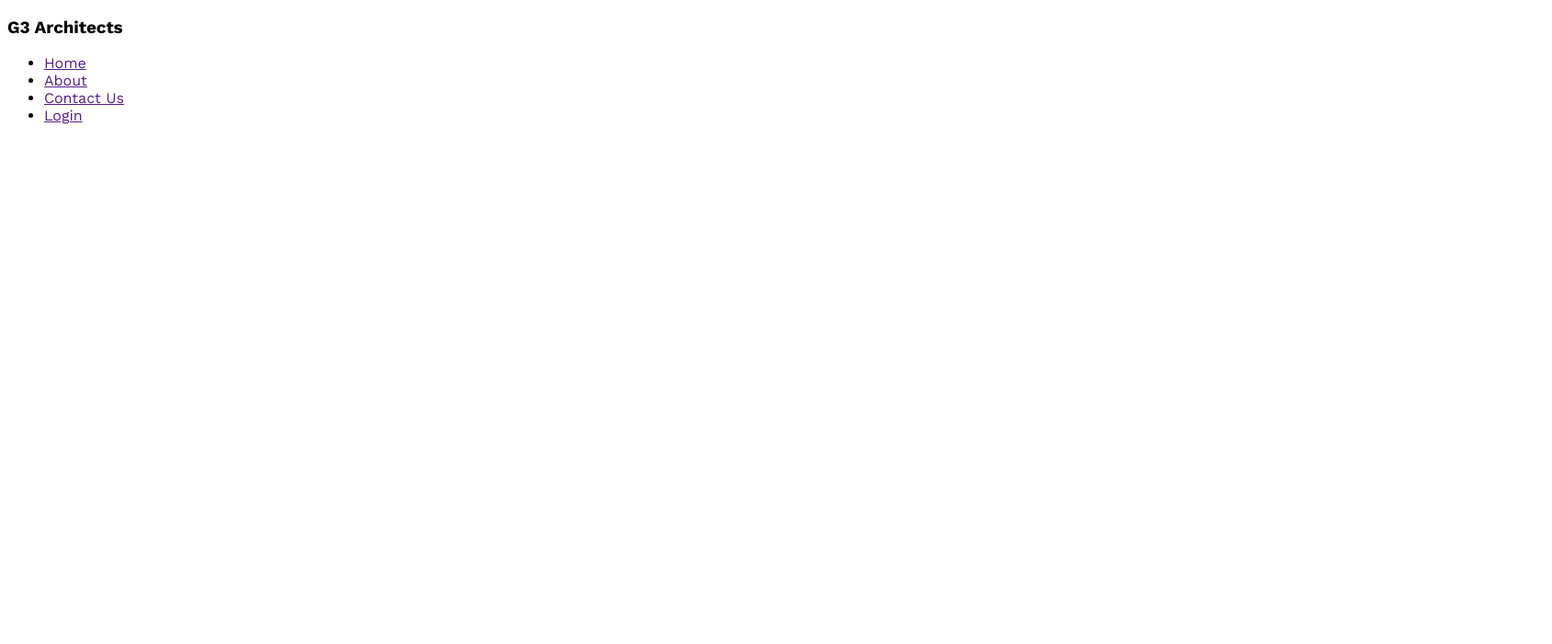
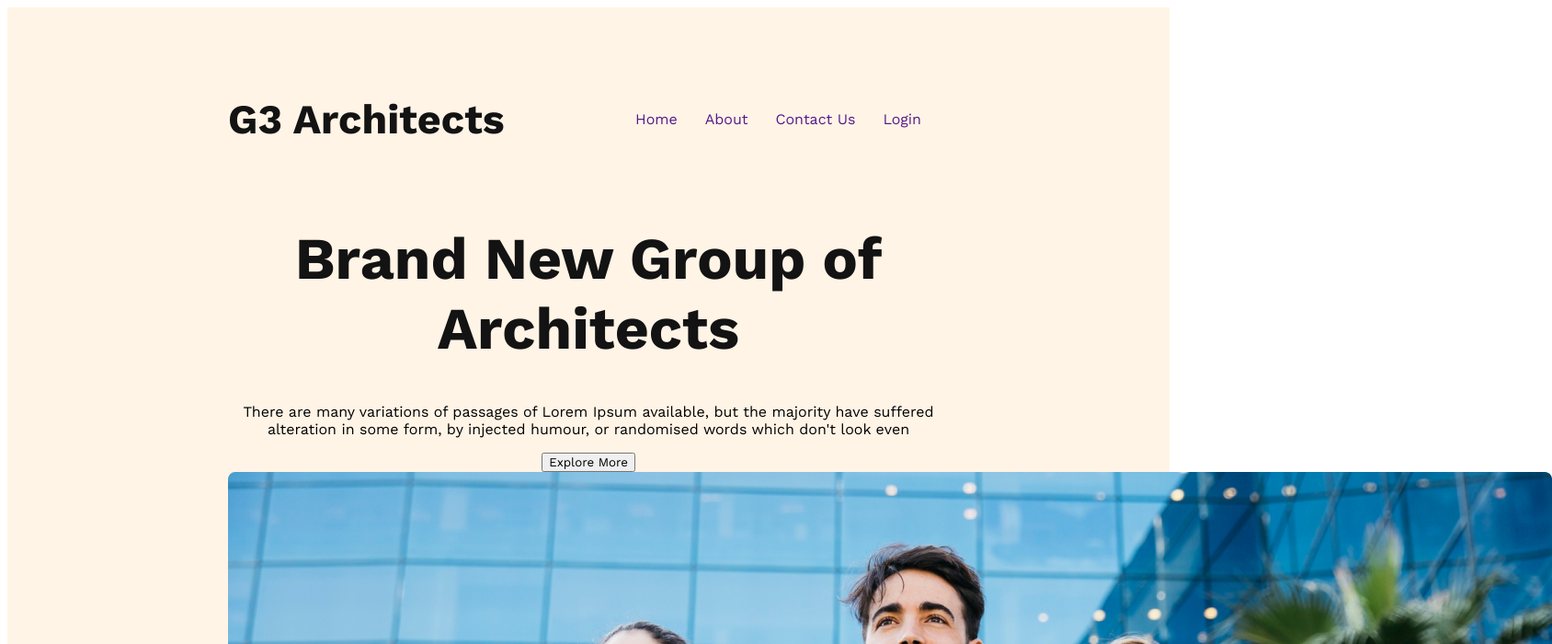
Before and after one commit to ruhulamin112/g3-architects-resources, a plain HTML site: page index.html in a window 1280 px wide. Shown: the top 700 px of the page at 92% size, 1688 px wide, since content can reach past the window. Drawn offline with nearby package versions, Linux system fonts and the light colour scheme.

Commit message:
banner content added

```diff
--- a/css/style.css
+++ b/css/style.css
@@ -1,9 +1,86 @@
 
-/* Work sans font link from goole */
+/**************************************
+ Work sans font link from goole
+ ****************************************/
 
 
   @import url('https://fonts.googleapis.com/css2?family=Work+Sans:wght@400;600;700;800&display=swap');
 
+  /* shared style */
+
+  .btn-primary{
+
+  }
+
   *{
     font-family: 'Work Sans', sans-serif;
   }
+
+
+
+  /******************************************
+   header style start hear
+   *******************************************/
+
+  header{
+    background: rgba(255, 144, 14, 0.10);
+    padding: 50px 240px;
+
+  }
+
+nav{
+    display: flex;
+    justify-content: space-between;
+    align-items: center;
+}
+
+nav > ul{
+    display: flex;
+}
+
+nav li{
+    list-style: none;
+    margin-right: 30px;
+    color: #424242;
+
+    font-size: 1rem;
+    font-weight: 500;
+
+}
+
+nav li a{
+    text-decoration: none;
+}
+
+.nav-title{
+color: #131313;
+
+font-size: 2.8rem;
+font-weight: 700;
+
+}
+
+/* ************************************
+banner style
+****************************************/
+
+.banner-contant{
+   max-width: 800px;
+   text-align: center;
+   margin: 0 auto;
+}
+
+.banner-title{
+color: #131313;
+
+font-size: 4rem;
+font-weight: 700;
+
+}
+
+banner-description{
+color: #727272;
+font-size: 1rem;
+font-weight: 400;
+
+}
--- a/index.html
+++ b/index.html
@@ -9,7 +9,7 @@
 <body>
     <header>
         <nav>
-            <h3>G3 Architects</h3>
+            <h3 class="nav-title">G3 Architects</h3>
             <ul>
                 <li><a href="">Home</a></li>
                 <li><a href="">About</a></li>
@@ -17,6 +17,18 @@
                 <li><a href="">Login</a></li>
             </ul>
         </nav>
+        <div class="banner">
+            <div class="banner-contant">
+                <h1 class="banner-title">Brand New
+                    Group of Architects
+                    </h1>
+
+                    <p class="banner-description">There are many variations of passages of Lorem Ipsum available, but the majority have suffered alteration in some form, by injected humour, or randomised words which don't look even</p>
+                    <button class="btn-primary">Explore More</button>
+            </div>
+
+                <img src="images/banner.png" alt="">
+        </div>
     </header>
 
 
```
